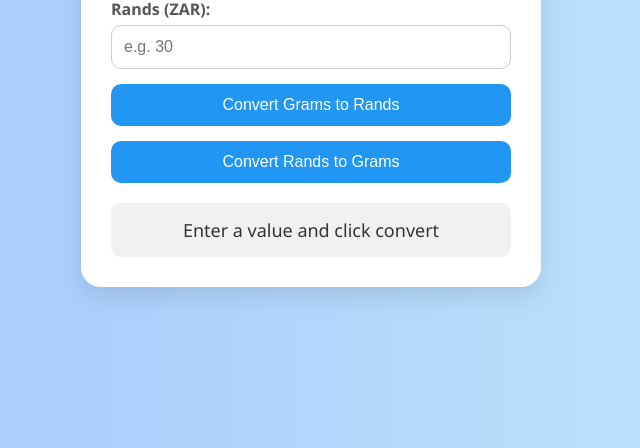
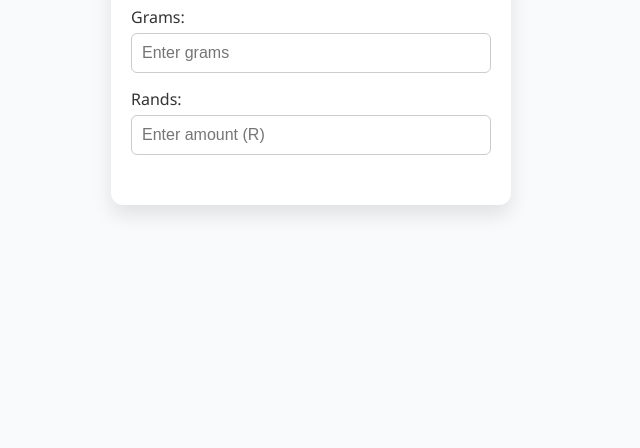
Before and after one commit to JunaidNoorgat/DryFish-Converter, a plain HTML site: page index.html in a window 1280 px wide. Shown: the part 352-800 px from the top of the page, without its empty margins (329-969 px from the left). Drawn offline with Linux system fonts and the light colour scheme.

Commit message:
Update index.html

```diff
--- a/index.html
+++ b/index.html
@@ -3,97 +3,97 @@
 <head>
   <meta charset="UTF-8">
   <title>Dry Fish Converter</title>
+  <meta name="viewport" content="width=device-width, initial-scale=1.0">
   <style>
+    * {
+      box-sizing: border-box;
+    }
+
     body {
       margin: 0;
-      padding: 0;
-      background: linear-gradient(to right, #a1c4fd, #c2e9fb);
       font-family: 'Segoe UI', Tahoma, Geneva, Verdana, sans-serif;
+      background: #f9fafb;
       display: flex;
       justify-content: center;
       align-items: center;
       height: 100vh;
+      color: #333;
     }
 
-    .converter-card {
-      background: white;
-      padding: 30px;
-      border-radius: 20px;
-      box-shadow: 0 10px 25px rgba(0, 0, 0, 0.1);
+    .container {
+      background-color: #ffffff;
+      padding: 30px 20px;
+      border-radius: 12px;
+      box-shadow: 0 10px 20px rgba(0,0,0,0.1);
       width: 100%;
       max-width: 400px;
-      transition: transform 0.3s ease;
     }
 
-    .converter-card:hover {
-      transform: scale(1.02);
-    }
-
-    h2 {
+    h1 {
       text-align: center;
-      color: #333;
       margin-bottom: 20px;
+      color: #2c3e50;
     }
 
     label {
-      margin-top: 15px;
       display: block;
-      color: #555;
-      font-weight: bold;
+      margin: 15px 0 5px;
+      font-weight: 500;
     }
 
     input {
       width: 100%;
-      padding: 12px;
-      margin-top: 5px;
-      border-radius: 10px;
+      padding: 10px;
+      border-radius: 6px;
       border: 1px solid #ccc;
       font-size: 16px;
-      box-sizing: border-box;
     }
 
     button {
+      margin-top: 20px;
       width: 100%;
       padding: 12px;
-      margin-top: 15px;
-      background-color: #2196f3;
+      background-color: #3498db;
+      color: white;
       border: none;
-      color: white;
-      border-radius: 10px;
+      border-radius: 6px;
       font-size: 16px;
       cursor: pointer;
-      transition: background-color 0.3s ease;
+      transition: background-color 0.2s ease;
     }
 
     button:hover {
-      background-color: #1976d2;
+      background-color: #2980b9;
     }
 
     .result {
       margin-top: 20px;
-      padding: 15px;
-      background-color: #f1f1f1;
-      border-radius: 10px;
       font-size: 18px;
+      font-weight: 500;
       text-align: center;
-      color: #333;
+      color: #2d3436;
+    }
+
+    @media (max-height: 500px) {
+      body {
+        align-items: flex-start;
+        padding-top: 20px;
+      }
     }
   </style>
 </head>
 <body>
-  <div class="converter-card">
-    <h2>🐟 Dry Fish Converter</h2>
+
+<div class="container">
+  <h1>Dry Fish Converter</h1>
 
   <label for="grams">Grams:</label>
-    <input type="number" id="grams" placeholder="e.g. 250">
+  <input type="number" id="grams" placeholder="Enter grams" oninput="convertFromGrams()">
 
-    <label for="rands">Rands (ZAR):</label>
-    <input type="number" id="rands" placeholder="e.g. 30">
+  <label for="rands">Rands:</label>
+  <input type="number" id="rands" placeholder="Enter amount (R)" oninput="convertFromRands()">
 
-    <button onclick="convertFromGrams()">Convert Grams to Rands</button>
-    <button onclick="convertFromRands()">Convert Rands to Grams</button>
-
-    <div class="result" id="result">Enter a value and click convert</div>
+  <div class="result" id="result"></div>
 </div>
 
 <script>
@@ -102,23 +102,26 @@
 
   function convertFromGrams() {
     const grams = parseFloat(document.getElementById('grams').value);
-      if (isNaN(grams) || grams < 0) {
-        alert("Please enter a valid number for grams.");
-        return;
+    if (!isNaN(grams)) {
+      const rands = grams * pricePerGram;
+      document.getElementById('rands').value = rands.toFixed(2);
+      document.getElementById('result').textContent = `${grams}g = R${rands.toFixed(2)}`;
+    } else {
+      document.getElementById('result').textContent = '';
     }
-      const cost = grams * pricePerGram;
-      document.getElementById('result').innerText = `${grams}g of dry fish costs R${cost.toFixed(2)}`;
   }
 
   function convertFromRands() {
     const rands = parseFloat(document.getElementById('rands').value);
-      if (isNaN(rands) || rands < 0) {
-        alert("Please enter a valid number for rands.");
-        return;
+    if (!isNaN(rands)) {
+      const grams = rands / pricePerGram;
+      document.getElementById('grams').value = grams.toFixed(0);
+      document.getElementById('result').textContent = `R${rands.toFixed(2)} = ${grams.toFixed(0)}g`;
+    } else {
+      document.getElementById('result').textContent = '';
     }
-      const grams = rands / pricePerGram;
-      document.getElementById('result').innerText = `For R${rands.toFixed(2)} you get ${grams.toFixed(1)}g of dry fish`;
   }
 </script>
+
 </body>
 </html>
```
Lines whose indentation alone changed are shown as unchanged.
